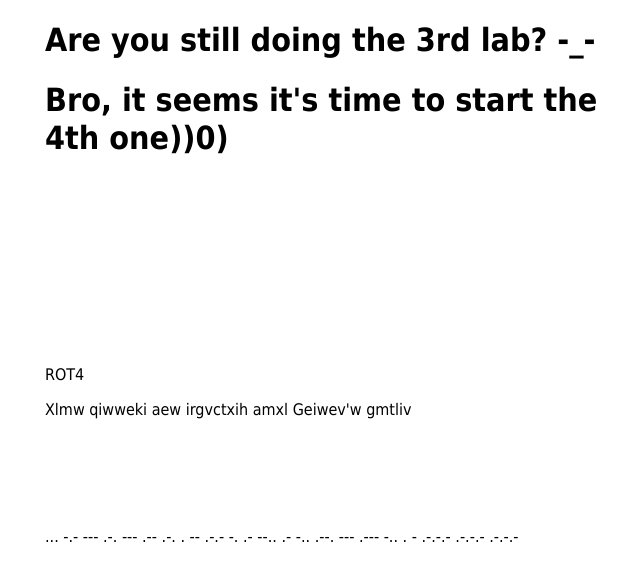
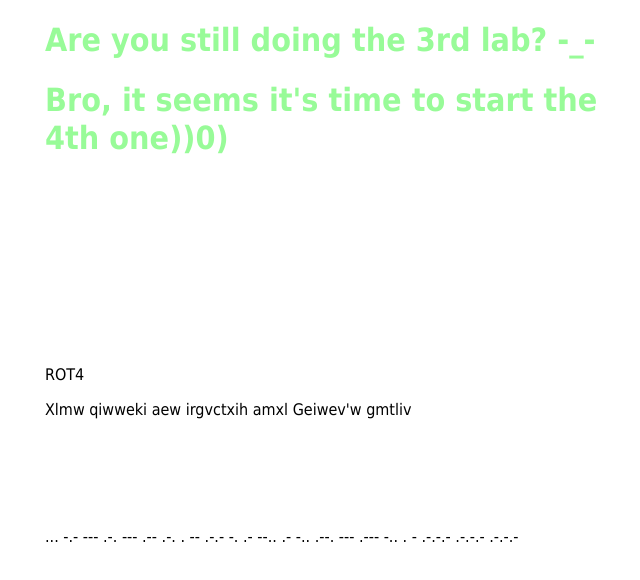
Before and after one commit to butusovdy/gitflow, a plain HTML site: page index.html in a window 1280 px wide. Shown: the whole page, without its empty margins (315-955 px from the left). Drawn offline with Linux system fonts and the light colour scheme.

Commit message:
Change h1 color

```diff
--- a/index.html
+++ b/index.html
@@ -6,6 +6,7 @@
 html { color-scheme: light dark; }
 body { width: 35em; margin: 0 auto;
 font-family: Tahoma, Verdana, Arial, sans-serif; }
+h1 {color:PaleGreen;}
 </style>
 </head>
 <body>
```
